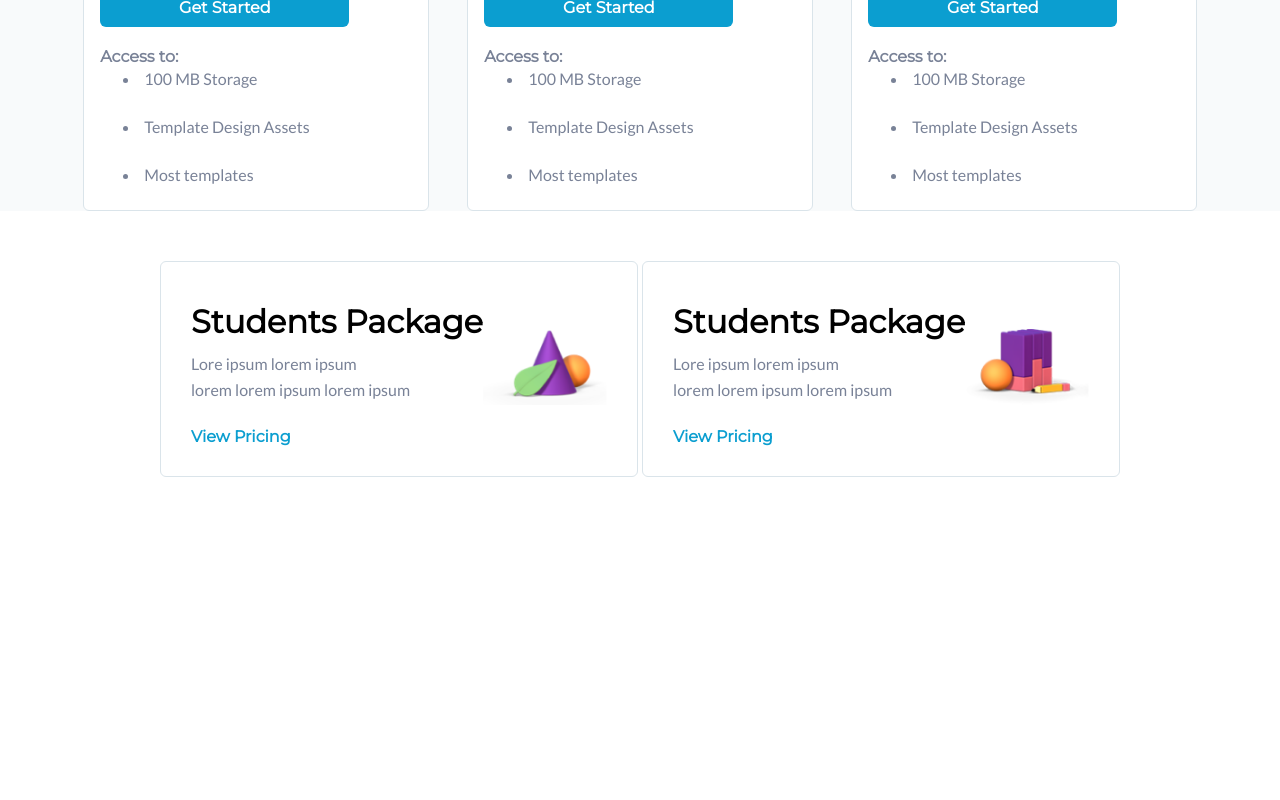
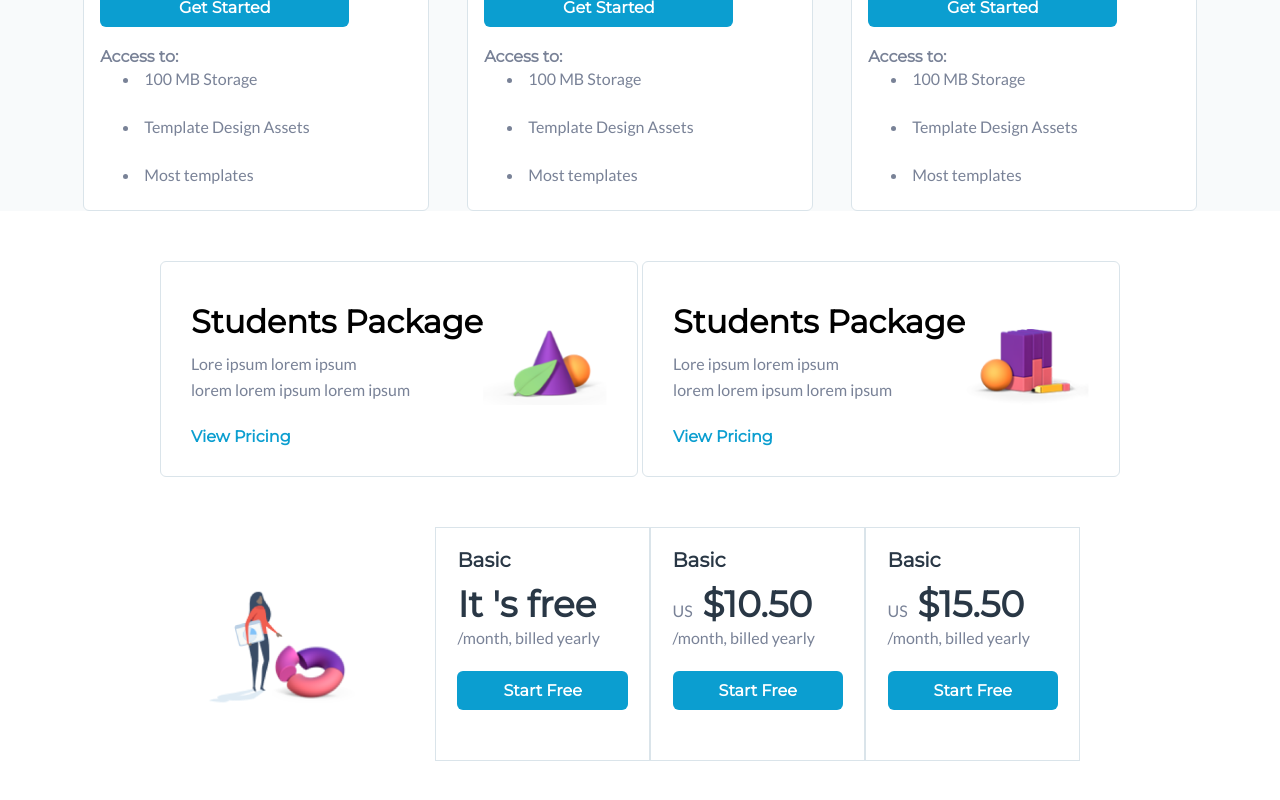
Before and after one commit to ealpha072/next_js_app, a Next.js app: page /routes/pricing in a window 1280 px wide. Shown: the part 576-1376 px from the top of the page. Before the commit the page ends 1103 px from the top, so only its background shows below. Built offline with nearby package versions, Linux system fonts and the light colour scheme.

Commit message:
Added div for summary pricing

```diff
--- a/src/pages/routes/pricing.module.css
+++ b/src/pages/routes/pricing.module.css
@@ -47,7 +47,7 @@
 }
 
 .buttons button:first-child{
-    background-color: #fff;
+    background-color: #f8fafb;
     color: #3f4759;
 }
 
@@ -72,7 +72,7 @@
     background-color: #fff;
 }
 
-.priceCard h1{
+.priceCard h1, .summaryPrice h1{
     font-family: Montserrat,sans-serif;
     color: #293745;
     margin-bottom: 10px;
@@ -92,7 +92,8 @@
     text-align: left;
 }
 
-.priceCard h2{
+.priceCard h2,
+.summaryPrice h2{
     font-family: Montserrat,sans-serif;
     color: #293745;
     font-weight: 700;
@@ -100,7 +101,8 @@
     margin-bottom: 10px;
 }
 
-.priceCard button{
+.priceCard button,
+.summaryPrice button{
     padding: 10px;
     border-radius: 6px;
     background-color: var(--buttonBlue);
@@ -183,3 +185,58 @@
     text-decoration: none;
     color: var(--buttonBlue);
 }
+
+.womanChartCont{
+    width: 80%;
+    margin: var(--marginTop) auto;
+    display: flex;
+}
+
+.womanChartCont > div:first-child{
+    width: 30%;
+    display: flex;
+    justify-content: center;
+    align-items: center;
+}
+
+.summaryPriceCont{
+    width: 70%;
+    display: flex;
+}
+
+.summaryPrice{
+    width: 30%;
+    border: 1px solid #dae4ea;
+}
+
+.summaryPrice div{
+    width: 100%;
+    display: flex;
+    flex-direction: column;
+    margin: 20px auto 50px;
+}
+
+.summaryPrice h1,
+.summaryPrice h2,
+.summaryPrice p{
+    width: 90%;
+    margin-left: auto;
+}
+
+.summaryPrice h2{
+    margin-bottom:2px;
+}
+
+.summaryPrice p,
+.summaryPrice span{
+    font-family: lato,sans-serif;
+    font-weight: 500;
+    font-size: 16px;
+    color: #798297;
+    margin-bottom: 24px;
+}
+
+.summaryPrice button{
+    width: 80%;
+    margin: auto;
+}
--- a/src/pages/routes/pricing.tsx
+++ b/src/pages/routes/pricing.tsx
@@ -7,6 +7,7 @@ import styles from './pricing.module.css'
 //images
 import img_1 from "../../assets/im1.png"
 import img_2 from "../../assets/img2.png"
+import img_3 from "../../assets/woman_chart.png"
 
 export default function Pricing(){
     return(
@@ -117,6 +118,39 @@ export default function Pricing(){
                     </div>
                 </div>
             </div>
+
+            <div className={styles.womanChartCont}>
+                <div>
+                    <Image src={img_3} alt="" width={148} height={120} />
+                </div>
+                <div className={styles.summaryPriceCont}>
+                    <div className={styles.summaryPrice}>
+                        <div>
+                            <h1>Basic</h1>
+                            <h2>It &apos;s free</h2>
+                            <p>/month, billed yearly</p>
+                            <button>Start Free</button>
+                        </div>
+                    </div>
+                    <div className={styles.summaryPrice}>
+                        <div>
+                            <h1>Basic</h1>
+                            <h2><span>US</span> $10.50</h2>
+                            <p>/month, billed yearly</p>
+                            <button>Start Free</button>
+                        </div>
+                    </div>
+                    <div className={styles.summaryPrice}>
+                        <div>
+                            <h1>Basic</h1>
+                            <h2><span>US</span> $15.50</h2>
+                            <p>/month, billed yearly</p>
+                            <button>Start Free</button>
+                        </div>
+                    </div>
+
+                </div>
+            </div>
         </>
     )
 }
```
Also changed, not shown: src/assets/woman_chart.png (added).
